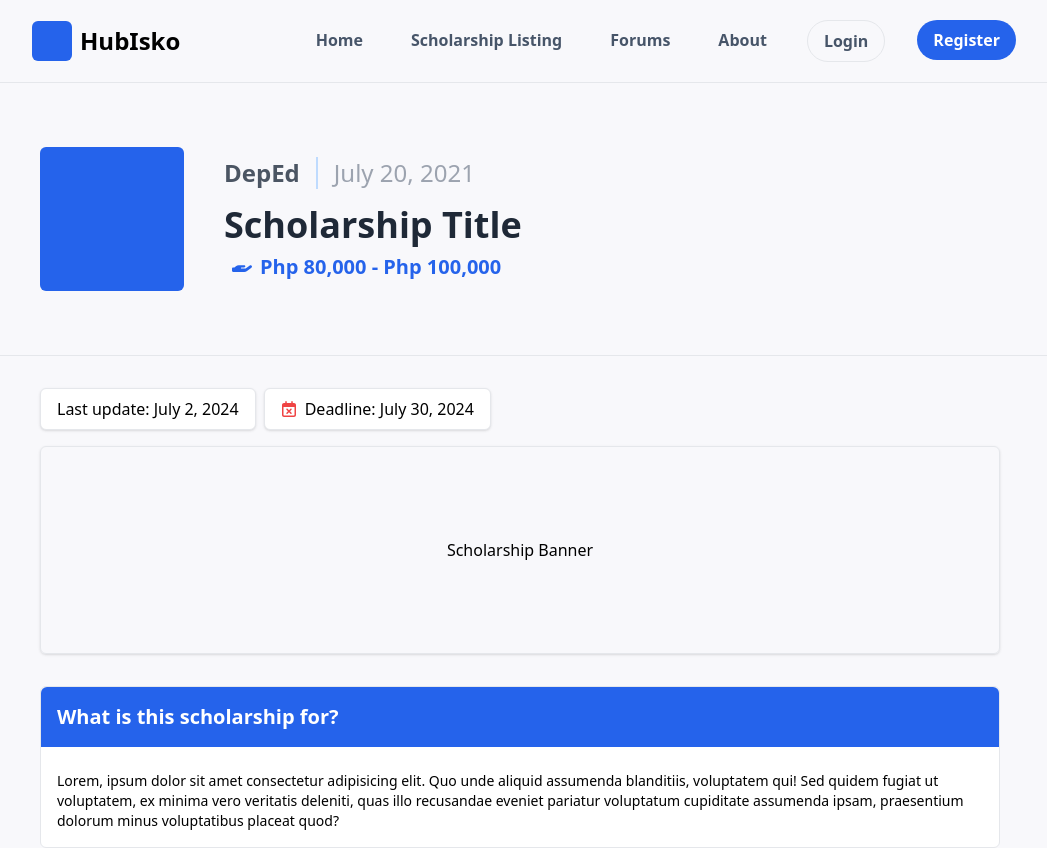
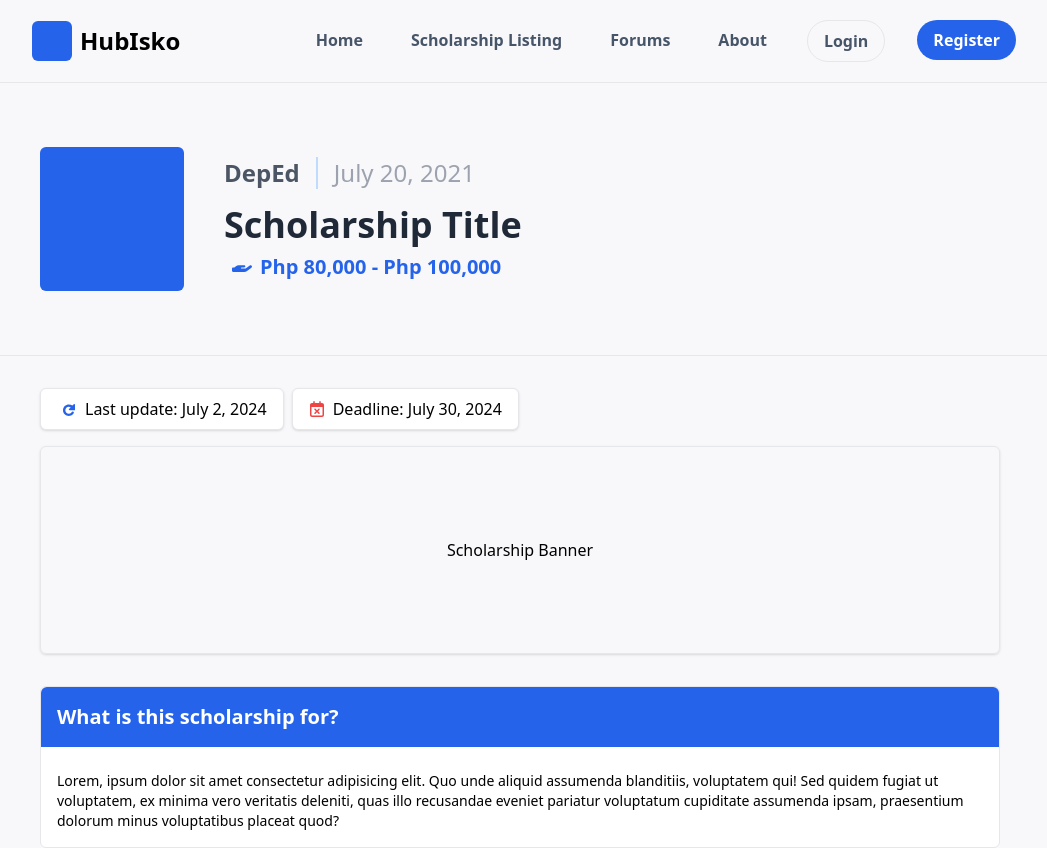
Before and after one commit to AianLouise/HubIsko, a React (Vite) app in the folder client/: page /application-details in a window 1280 px wide. Shown: the top 848 px of the page, without its empty margins (120-1167 px from the left). Built offline with nearby package versions, Linux system fonts and the light colour scheme; no server answers.

Commit message:
Adjusment Icon

```diff
--- a/client/src/pages/ApplicationDetails.jsx
+++ b/client/src/pages/ApplicationDetails.jsx
@@ -3,6 +3,7 @@ import Header from '../components/Header';
 import Footer from '../components/Footer';
 import { FaHandHolding } from "react-icons/fa6";
 import { FaRegCalendarXmark } from "react-icons/fa6";
+import { TiRefresh } from "react-icons/ti";
 import { RxGlobe } from "react-icons/rx";
 import { FaArrowRightLong } from "react-icons/fa6";
 
@@ -36,7 +37,10 @@ return(
 
     <div className='max-w-6xl px-24 mx-auto mb-20'>
         <div className='flex gap-2'>
-            <span className='bg-white border px-4 py-2 rounded-md shadow'>Last update: July 2, 2024</span>
+            <span className='flex gap-1 bg-white border px-4 py-2 rounded-md shadow'>
+            <TiRefresh className='w-6 h-6 text-blue-600'/>
+                Last update: July 2, 2024
+            </span>
             <span className='flex gap-2 bg-white border px-4 py-2 rounded-md shadow items-center'>
             <FaRegCalendarXmark className='text-red-500' />
             Deadline: July 30, 2024</span>
```
